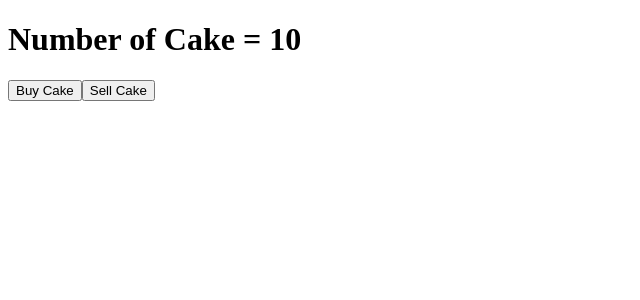
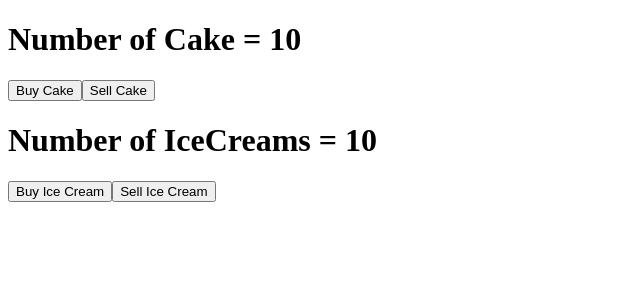
Before and after one commit to coding-with-fun/redux-example, a React (Create React App) app: page / in a window 1280 px wide. Shown: the top 300 px of the page, without its empty margins (0-640 px from the left). Built offline with nearby package versions, Linux system fonts and the light colour scheme.

Commit message:
Added redux for functional component

```diff
--- a/src/App.js
+++ b/src/App.js
@@ -1,7 +1,14 @@
+import { Fragment } from "react";
 import Cake from "./containers/Cake";
+import IceCream from "./containers/IceCream";
 
 function App() {
-    return <Cake />;
+    return (
+        <Fragment>
+            <Cake />
+            <IceCream />
+        </Fragment>
+    );
 }
 
 export default App;
--- /dev/null
+++ b/src/actions/ice_creamActions.js
@@ -0,0 +1,17 @@
+export const buyIceCream = (number) => {
+    return {
+        type: "BUY_ICE_CREAM",
+        payload: {
+            number: number || 1,
+        },
+    };
+};
+
+export const sellIceCream = (number) => {
+    return {
+        type: "SELL_ICE_CREAM",
+        payload: {
+            number: number || 1,
+        },
+    };
+};
--- /dev/null
+++ b/src/containers/IceCream.js
@@ -0,0 +1,18 @@
+import React from "react";
+import { useDispatch, useSelector } from "react-redux";
+import { buyIceCream, sellIceCream } from "../actions/ice_creamActions";
+
+const IceCream = () => {
+    const iceCream = useSelector((state) => state.iceCream);
+    const dispatch = useDispatch();
+
+    return (
+        <div>
+            <h1>Number of IceCreams = {iceCream.numOfIceCreams}</h1>
+            <button onClick={() => dispatch(buyIceCream())}>Buy Ice Cream</button>
+            <button onClick={() => dispatch(sellIceCream())}>Sell Ice Cream</button>
+        </div>
+    );
+};
+
+export default IceCream;
--- /dev/null
+++ b/src/reducers/ice_creamReducer.js
@@ -0,0 +1,22 @@
+const initialState = {
+    numOfIceCreams: 10,
+};
+
+const ice_creamReducer = (state = initialState, action) => {
+    switch (action.type) {
+        case "BUY_ICE_CREAM":
+            return {
+                ...state,
+                numOfIceCreams: state.numOfIceCreams + action.payload.number,
+            };
+        case "SELL_ICE_CREAM":
+            return {
+                ...state,
+                numOfIceCreams: state.numOfIceCreams - action.payload.number,
+            };
+        default:
+            return state;
+    }
+};
+
+export default ice_creamReducer;
--- a/src/reducers/rootReducer.js
+++ b/src/reducers/rootReducer.js
@@ -1,8 +1,10 @@
 import { combineReducers } from "redux";
 import cakeReducer from "./cakeReducer";
+import ice_creamReducer from "./ice_creamReducer";
 
 const rootReducer = combineReducers({
     cake: cakeReducer,
+    iceCream: ice_creamReducer,
 });
 
 export default rootReducer;
```
